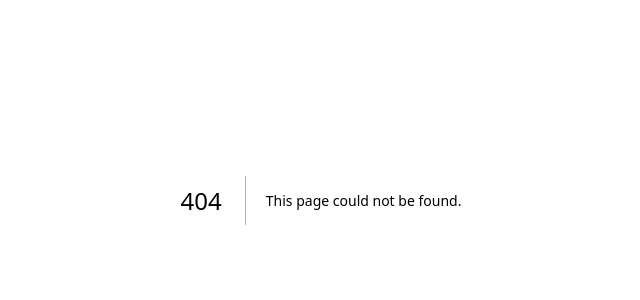
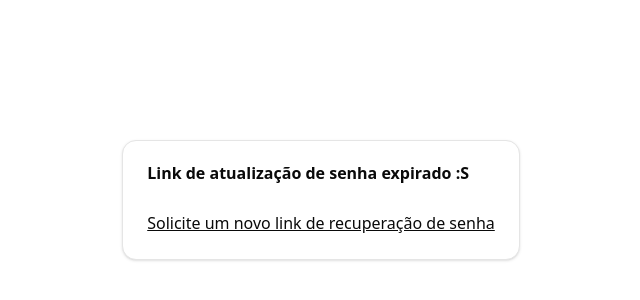
Before and after one commit to jorge-santana/auth, a Next.js app: page /update-password in a window 1280 px wide. Before the commit this address had no page. Shown: the part 200-500 px from the top of the page, without its empty margins (319-959 px from the left). Built offline with nearby package versions, Linux system fonts and the light colour scheme; no server answers.

Commit message:
feat: cria página de atualização de senha

```diff
--- /dev/null
+++ b/src/app/(logged-out)/update-password/page.tsx
@@ -0,0 +1,42 @@
+import { Card, CardContent, CardHeader, CardTitle } from "@/components/ui/card";
+import Link from "next/link";
+
+export default async function Page({
+  searchParams,
+}: {
+  searchParams: Promise<{ token?: string }>;
+}) {
+  const searchParamsValues = await searchParams;
+  const { token } = searchParamsValues;
+
+  let tokenIsValid = false;
+
+  if (token) {
+    //TODO: validar se o token existe no banco de dados e se está válido (não expirado)
+    tokenIsValid = true;
+  }
+
+  return (
+    <div className="flex justify-center items-center min-h-screen">
+      {tokenIsValid ? (
+        <Card>
+          <CardHeader>
+            <CardTitle>Atualização de senha</CardTitle>
+          </CardHeader>
+          <CardContent>TODO: Formulário de atualização de senha</CardContent>
+        </Card>
+      ) : (
+        <Card>
+          <CardHeader>
+            <CardTitle>Link de atualização de senha expirado :S</CardTitle>
+          </CardHeader>
+          <CardContent>
+            <Link href="/password-reset" className="underline">
+              Solicite um novo link de recuperação de senha
+            </Link>
+          </CardContent>
+        </Card>
+      )}
+    </div>
+  );
+}
```
